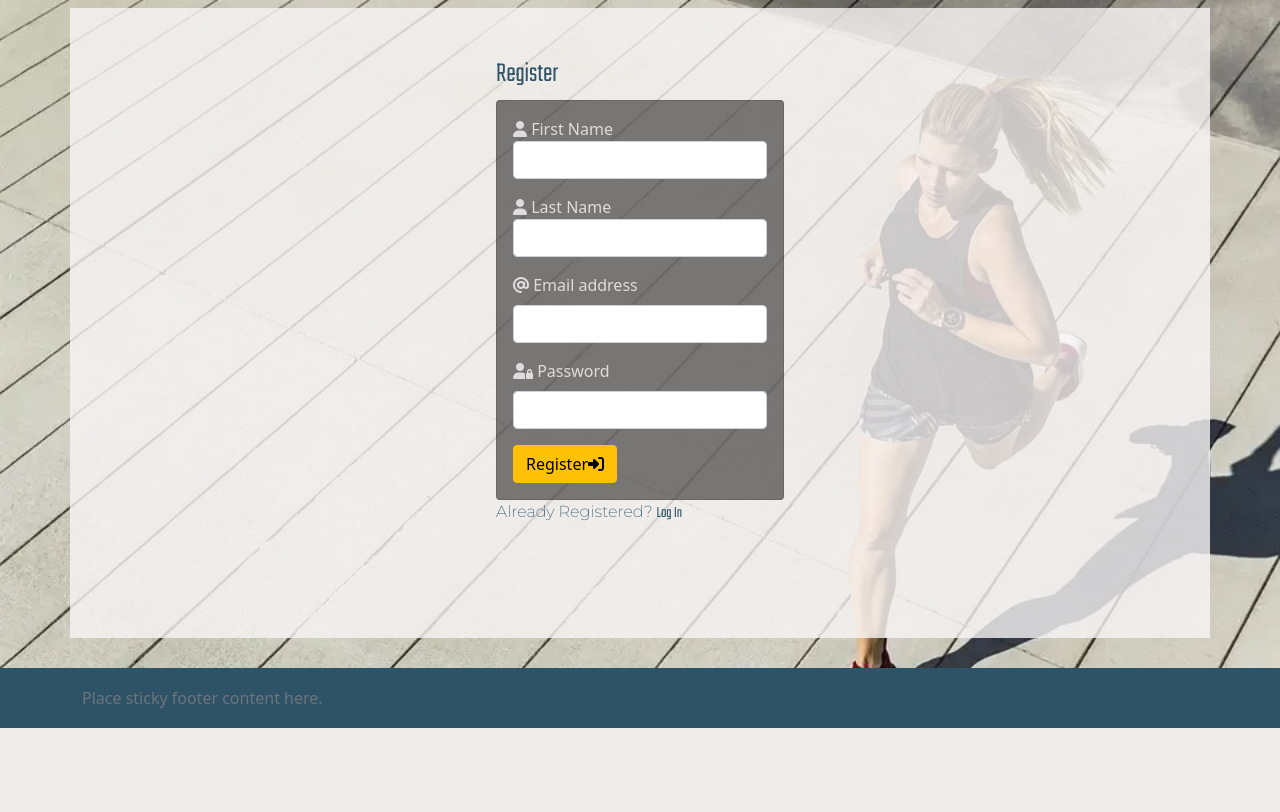
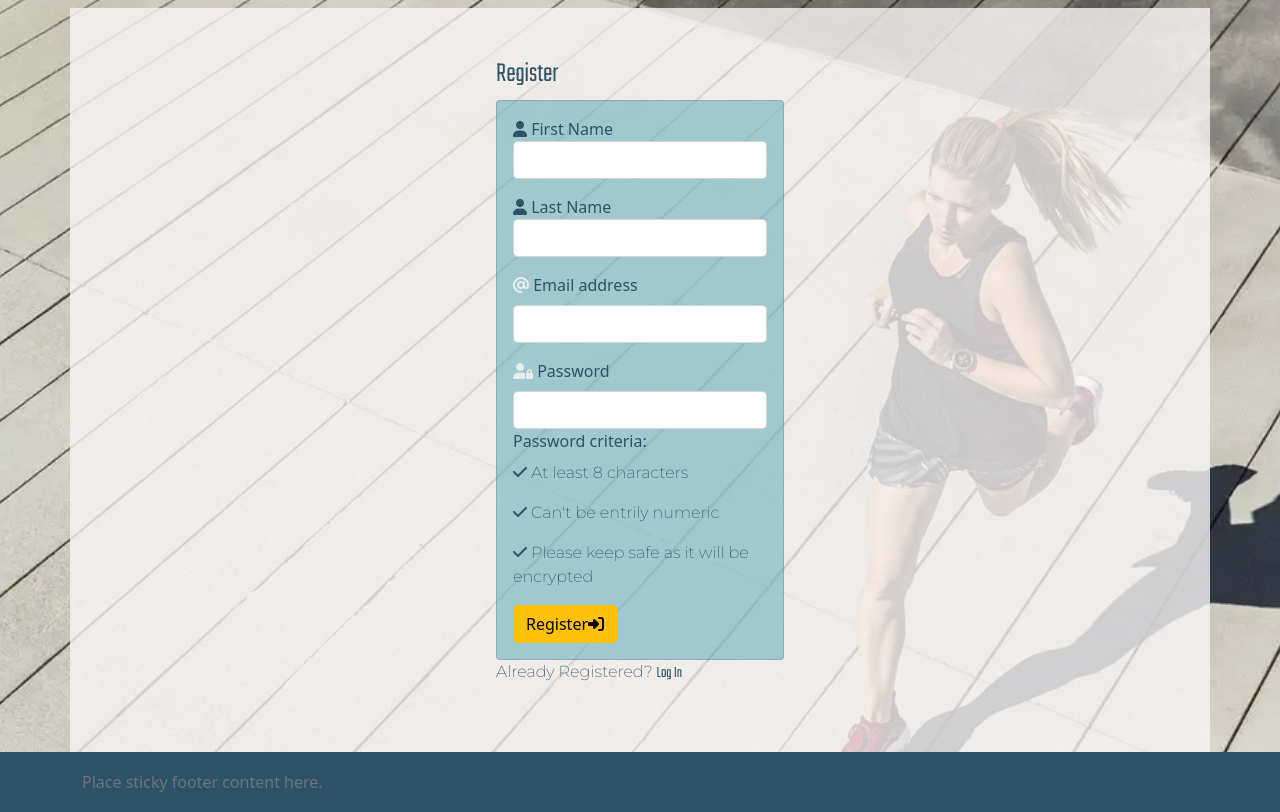
Before and after one commit to BarryBeics/Project-Three, a Flask app: page /register in a window 1280 px wide. Shown: the part 72-884 px from the top of the page. Before the commit the page ends 800 px from the top, so only its background shows below. Run offline with Flask 2, Linux system fonts and the light colour scheme; some libraries are stand-ins or nearby versions.

Commit message:
Add better form validation

```diff
--- a/fitnesstracker/static/css/style.css
+++ b/fitnesstracker/static/css/style.css
@@ -25,7 +25,8 @@ h3,
 h4,
 a,
 .offcanvas-title,
-p{
+p,
+label, .fa-user:before {
   color: #2e5266;
 }
 
@@ -45,7 +46,7 @@ p{
  }
 
  .card {
-  background-color: rgba(0, 0, 0, 0.5);
+  background-color: rgba(80,165,177, 0.5);
 }
 
 .main-menuitem a,
--- a/fitnesstracker/templates/register.html
+++ b/fitnesstracker/templates/register.html
@@ -30,7 +30,7 @@
                         <div class="mb-3">
                             <i class="fa-solid fa-at" aria-hidden="true"></i>
                             <label for="email" class="form-label">Email address</label>
-                            <input id="email" name="email" type="email" class="form-control" required>
+                            <input id="email" name="email" type="email" class="form-control" pattern="[a-z0-9._%+-]+@[a-z0-9.-]+\.[a-z]{2,}$" required>
                         </div>
                         <!-- password -->
                         <div class="mb-3">
@@ -38,6 +38,10 @@
                             <label for="password" class="form-label">Password</label>
                             <input type="password" minlength="5" maxlength="15" attern="^[a-zA-Z0-9]{5,15}$"
                                 name="password" class="form-control" id="password" required>
+                            <label for="password" class="form-label">Password criteria:</label>
+                            <p><i class="fa-solid fa-check"></i> At least 8 characters</p>
+                            <p><i class="fa-solid fa-check"></i> Can't be entrily numeric</p>
+                            <p><i class="fa-solid fa-check"></i> Please keep safe as it will be encrypted</p>
                         </div>
 
                         <!-- register -->
--- a/fitnesstracker/templates/register_group.html
+++ b/fitnesstracker/templates/register_group.html
@@ -16,8 +16,11 @@
                         <div class="mb-3">
                             <i class="fa-solid fa-user" aria-hidden="true"></i>
                             <label for="name">Group Name</label>
-                            <input type="text" name="name" minlength="3" maxlength="15" pattern="^[a-zA-Z0-9]{2,15}$"
+                            <input type="text" name="name" minlength="3" maxlength="15" pattern="[a-zA-Z]"
                                 class="form-control" id="name" aria-describedby="name" required>
+                                <p><i class="fa-solid fa-check"></i> Can not contain numbers</p>
+                                <p><i class="fa-solid fa-check"></i> Between 3 - 15 characters</p>
+                                <p><i class="fa-solid fa-check"></i> Must be a unique name</p>
                         </div>
                         <!-- register -->
                         <button type="submit" class="btn btn-warning">Register<i class="fa-solid fa-sign-in-alt"
--- a/fitnesstracker/templates/settings.html
+++ b/fitnesstracker/templates/settings.html
@@ -9,7 +9,8 @@
         <!-- Email -->
         <div class="mb-3">
             <label for="email" class="form-label">Email Address:</label>
-            <input id="email" name="email" value="{{ settings.email }}" minlength="8" maxlength="50" type="email" class="form-control" required>
+            <input id="email" name="email" value="{{ settings.email }}" minlength="8" maxlength="50"
+            pattern="[a-z0-9._%+-]+@[a-z0-9.-]+\.[a-z]{2,}$" type="email" class="form-control" required>
         </div>
         <!-- Group Name -->
         <div class="mb-3">
```
